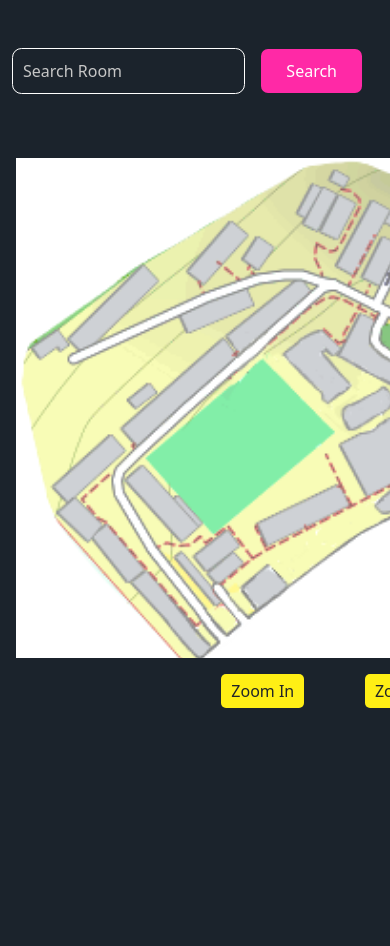
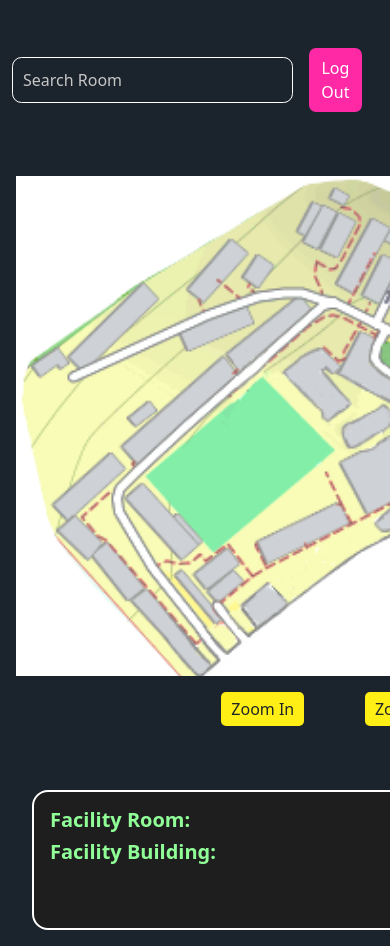
Before and after one commit to 0xM1cx/EVSU-eMap, a Flask app: page /home in a window 390 px wide. Run offline with Flask 3, Linux system fonts and the light colour scheme; a user stored in the database is signed in.

Commit message:
Fixing the responsiveness

```diff
--- a/app.py
+++ b/app.py
@@ -74,6 +74,11 @@ def landing():
         return render_template('main.html')
     return redirect(url_for('home'))
 
+@app.route('/logout')
+def logout():
+    session.pop('username', None)
+    return redirect(url_for('home'))
+
 
 if __name__ == '__main__':
     with app.app_context():
--- a/static/css/main.css
+++ b/static/css/main.css
@@ -15,10 +15,6 @@ body {
     height: 100vh;
     overflow-x: hidden;
 }
-/* Search Bar */
-/* .search-container {
-    border: 1px solid red;
-} */
 
 #input-search-room {
     width: 100%;
@@ -38,19 +34,21 @@ body {
 }
 
 /* Search Button */
-.search-button {
-    padding: 10px 25px;
+.logout-button {
+    /* padding: 2.12vh 1.5vw; */
     background-color: #ff29a6;
     color: white;
     border: none;
     border-radius: 7px;
     cursor: pointer;
+    min-width: 10vw;
+    text-decoration: none;
 }
 .room-item:hover {
     text-decoration: underline;
     cursor: pointer;
 }
-.search-button:hover {
+.logout-button:hover {
     background: #42e4e4;
     transition: 300ms;
 }
@@ -119,6 +117,7 @@ body {
     border-radius: 1rem;
     flex: 1;
     color: #fff;
+    min-width: 35vw;
     background-color: #1e1e1e;
 }
 .output-container strong {
--- a/static/css/style.css
+++ b/static/css/style.css
@@ -12,6 +12,7 @@ body {
     display: flex;
     align-items: center;
     justify-content: center;
+    height: 100vh;
     background: #1b232c !important;
 }
 
@@ -95,6 +96,9 @@ body {
     padding: 20px;
     width: 300px;
 }
+.al-account {
+    font-size: 14px;
+}
 /* .signup-container:hover {
     transform: scale(120%);
     transition: 200ms;
--- a/templates/login.html
+++ b/templates/login.html
@@ -17,7 +17,7 @@
 <body>
 
 {% block content %}
-    <div class="page d-md-flex d-sm-block justify-content-center" id="main">
+    <div class="page d-flex align-items-center justify-content-center" id="main">
 
         <!-- Login -->
         <div class="login-container">
--- a/templates/main.html
+++ b/templates/main.html
@@ -21,15 +21,15 @@
         <!-- Search Bar  -->
         <div class="container position-relative search-container d-flex align-items-center justify-content-center mt-5" id="search">
             <input type="text" class="room-input" placeholder="Search Room" id="input-search-room">
-            <button type="submit" class="search-button mx-3 btn" id="search-button">Search</button>
+            <a  class="logout-button mx-3 text-center pt-2 pb-2 px-1 px-md-0" id="search-button" href="{{ url_for('logout') }}">Log Out</a>
 
             <div class="position-absolute search-result-container" id="container">
             </div>
         </div>
 
-        <div class="mt-5 p-3 d-flex align-items-top justify-content-evenly">
+        <div class="mt-5 p-3 d-flex flex-column flex-md-row flex-wrap align-items-top justify-content-evenly">
             <!-- EVSU Map DIVISION-->
-            <div class="">
+            <div class="d-block mx-auto rounded mb-3">
                 <div class="map-container">
                     <img class="map" src="{{ url_for('static', filename='./images/EVSU-Map.png' )}}" alt="EVSU Map" id="evsu_map">
                 </div>
@@ -39,7 +39,7 @@
                 </div>
             </div>
 
-            <div class="output-container px-3 pt-3 mx-3">
+            <div class="output-container px-3 pt-3 mx-3 mt-5 mt-lg-0">
                 <h5><strong>Facility Room:</strong> <span id="facility-room-result"></span></h5>
                 <h5><strong>Facility Building:</strong> <span id="facility-building-result"></span></h5>
                 <div class="building-result mt-5 pt-3" id="buildingResult">
--- a/templates/register.html
+++ b/templates/register.html
@@ -9,14 +9,14 @@
         <form action="{{ url_for('register') }}" method="post">
             {{ registrationForm.csrf_token }}
             <p class="signup-text">Sign Up</p>
-            <div class="signup-input form-control">
+            <div class="signup-input">
                 <input type="email" name="email" class="email-input " placeholder="Email Address" id="user-email-input" required>
                 <input type="text" name="username" class="username-input"  placeholder="Username" id="user-username-input" required>
                 <input type="password" name="password" class="password-input" placeholder="Password" id="user-password-input" required>
             </div>
     <!-- signup-button -->
             {{ registrationForm.signup(class="signup-button") }}
-            <p>Already have an account? <a href="{{ url_for('home')}}">Log in here</a></p>
+            <p class="al-account mt-2">Already have an account? <a href="{{ url_for('home')}}">Log in here</a></p>
         </form>
     </div>
 </div>
```
Also changed, not shown: instance/maps_user.db.
